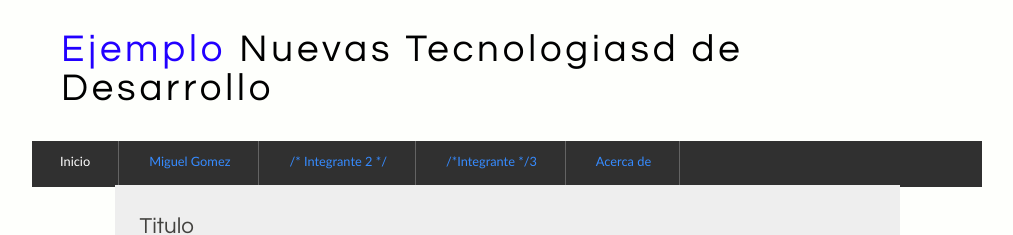
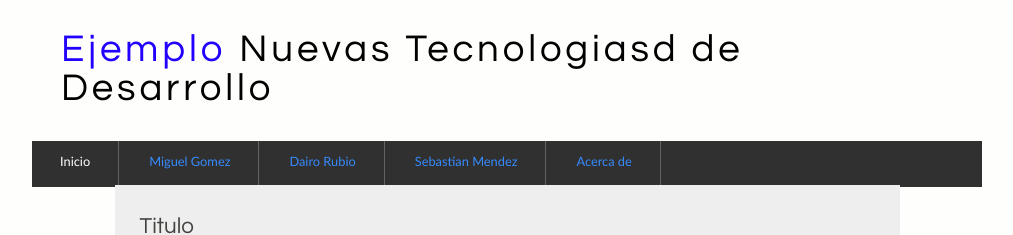
Before and after one commit to zixtar23/nuevorepo, a plain HTML site: page index.html in a window 1280 px wide. Shown: the top 235 px of the page, without its empty margins (133-1146 px from the left). Drawn offline with Linux system fonts and the light colour scheme.

Commit message:
Update index.html

```diff
--- a/index.html
+++ b/index.html
@@ -21,8 +21,8 @@
                     <ul id="menu">
                         <li class="selected"><a href="index.html">Inicio</a></li>
                         <li><a href="integrante_1.html">Miguel Gomez</a></li>
-                        <li><a href="integrante_2.html">/* Integrante 2 */</a></li>
-                        <li><a href="integrante_3.html">/*Integrante */3</a></li>
+                        <li><a href="integrante_2.html">Dairo Rubio</a></li>
+                        <li><a href="integrante_3.html">Sebastian Mendez</a></li>
                         <li><a href="about.html">Acerca de</a></li>
                     </ul>
                 </div>
```
